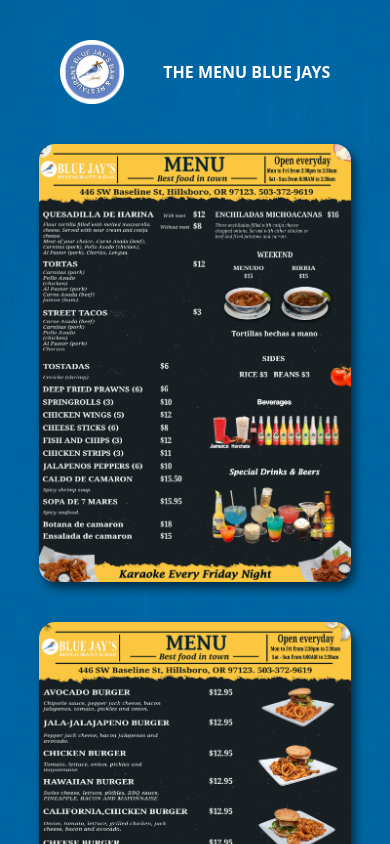
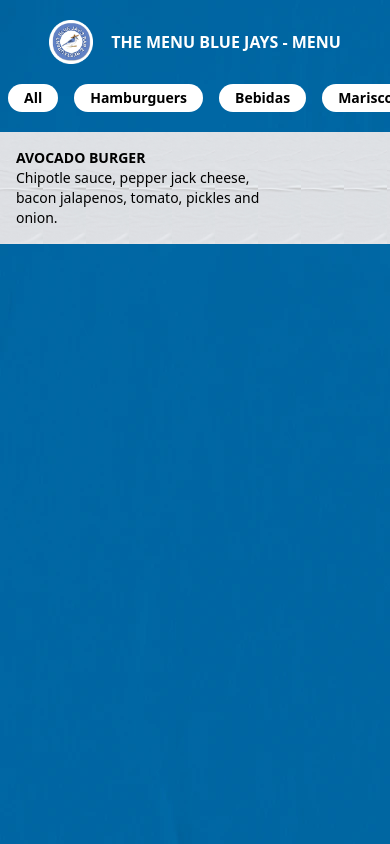
Before and after one commit to jesusrpd/BlueJaysLoanding, a Next.js app: page /menu in a window 390 px wide. Shown: the top 844 px of the page. Built offline with nearby package versions, Linux system fonts and the light colour scheme.

Commit message:
menu mobile

```diff
--- a/src/app/layout.js
+++ b/src/app/layout.js
@@ -1,7 +1,7 @@
 import './globals.css'
 
 export const metadata = {
-  title: 'Blue Jay\'s',
+  title: 'Blue Jay\'s Bar',
   description: 'Bring your family or friends to enjoy our burgers, tacos, octopus cocktails, drinks prepared by professional bartenders.',
   keywords: "mexican food, bar, restaurant, family, hamburger, tacos, cocktails, cakes, beverages, blue jays, bluejays, bluejay's, bluejay's restaurant",
   ogTitle: "BlueJay's Bar and Restaurant Family",
--- a/src/app/menu/page.js
+++ b/src/app/menu/page.js
@@ -1,22 +1,38 @@
 import Image from 'next/image'
 import Menu1 from '../../../public/menu/menu-1.webp'
 import Menu2 from '../../../public/menu/menu-2.webp'
+import Link from 'next/link'
 
 export default function Menu(){
     return(
-        <main className='w-full h-fit bg-menu lg:h-screen'>
-            <div className='flex items-center w-full justify-around px-10 py-10 font-bold text-white lg:pb-5 lg:justify-center'>
-                <Image src="/img/logotipo.webp" alt="logotipo BlueJay's" width={64} height={64}/>
-                <h3 className='md:text-2xl'>THE MENU BLUE JAYS</h3>
+        <main className='w-full min-h-screen bg-menu lg:h-screen'>
+            <div className='flex items-center w-full justify-around px-10 py-5 font-bold text-white lg:pb-5 lg:justify-center'>
+                <Link href="/">
+                    <Image src="/img/logotipo.webp" alt="logotipo BlueJay's" width={44} height={44}/>
+                </Link>
+                <h3 className='md:text-2xl'>THE MENU BLUE JAYS - MENU</h3>
             </div>
-            <div className='lg:flex lg:justify-around'>
+            <div className='flex overflow-x-auto'>
+                <div className='mx-2 px-4 py-1 rounded-2xl bg-white font-bold min-w-fit text-sm'>All</div>
+                <div className='mx-2 px-4 py-1 rounded-2xl bg-white font-bold min-w-fit text-sm'>Hamburguers</div>
+                <div className='mx-2 px-4 py-1 rounded-2xl bg-white font-bold min-w-fit text-sm'>Bebidas</div>
+                <div className='mx-2 px-4 py-1 rounded-2xl bg-white font-bold min-w-fit text-sm'>Mariscos</div>
+                <div className='mx-2 px-4 py-1 rounded-2xl bg-white font-bold min-w-fit text-sm'>Mexican Food</div>
+            </div>
+            <section className='mt-5 p-2 bg-paper bg-contain'>
+                <div className='w-3/4 pl-2 py-2'>
+                    <h4 className='font-bold  text-sm'>AVOCADO BURGER</h4>
+                    <p className=' text-sm'>Chipotle sauce, pepper jack cheese, bacon jalapenos, tomato, pickles and onion.</p>
+                </div>
+            </section>
+            {/* <div className='lg:flex lg:justify-around'>
                 <div>
                     <Image src={Menu1} alt="Menu BlueJay's" className='mb-10 w-4/5 mx-auto rounded-2xl shadow-card lg:w-1/2 '/>
                 </div>
                 <div className='pb-20 lg:pb-0'>
                     <Image src={Menu2} alt="Menu BlueJay's" className='w-4/5 mx-auto rounded-2xl shadow-card lg:w-1/2 '/>
                 </div>
-            </div>
+            </div> */}
         </main>
     )
 }
--- a/src/app/page.js
+++ b/src/app/page.js
@@ -14,7 +14,6 @@
 import Drink2Img from '../../public/img/drink-2.webp'
 import PulpeImg from '../../public/img/food/pulpe.webp'
 import NavBar from '@/components/Navbar'
-
 
 export default function Home() {
 
@@ -103,6 +102,11 @@
         <iframe src="https://www.google.com/maps/embed?pb=!1m14!1m8!1m3!1d1865.786711980167!2d-122.99655561780138!3d45.51973091509433!3m2!1i1024!2i768!4f13.1!3m3!1m2!1s0x54951b2bb7976d9d%3A0x5650f9c4e5c47e81!2sBlue%20Jay&#39;s%20Bar!5e0!3m2!1ses-419!2smx!4v1692216840610!5m2!1ses-419!2smx" title="BlueJay's in Maps" width="600" height="450" style={{border: 0}} allowFullScreen="" loading="lazy" referrerPolicy="no-referrer-when-downgrade" className='w-11/12 h-72 rounded-3xl mt-16 shadow-card md:h-96 md:w-3/4 lg:w-1/2 lg:mt-0'></iframe>
         <Image src={CarrotsImg} alt='carrots Bluejays' className='absolute left-0 negative-carrots z-10 w-44 h-36 md:w-96 md:h-80 lg:w-52 lg:h-44'/>
       </section>
+      <Link href="https://www.ubereats.com/store/blue-jays-restaurant-&-bar/3wYJcLaDVZuTF8dX9B44tA?diningMode=DELIVERY" target='_blank'>
+        <div className='fixed bottom-4 right-4 z-40'>
+          <Image src="/uber_eats.svg" alt='icon uber eats' width={84} height={84}/>
+        </div>
+      </Link>
       <footer className='w-full min-h-screen bg-footer lg:bg-footer-desktop bg-cover relative bg-grayjays flex flex-col justify-center items-center lg:flex-row lg:justify-evenly lg:items-center lg:pt-20'>
         <Image src={LogotipoIcon} alt='logotipo BlueJays' className='w-32 h-24 md:w-64 md:h-64 md:mb-10 lg:w-52 lg:h-52'/>
         <div className='lg:w-1/2 flex flex-col items-center'>
--- a/src/components/Navbar.jsx
+++ b/src/components/Navbar.jsx
@@ -30,20 +30,20 @@
             <div className='w-8 h-1 bg-white rounded-2xl my-2'></div>
           </label>
           <ul className='flex-col items-center md:hidden absolute top-0 left-0 w-full h-screen justify-center bg-bluejays' id='links-mobile'>
-            <li className='mx-3 text-white font-bold text-xl my-5'><Link href='#home'>Home</Link></li>
-            <li className='mx-3 text-white font-bold text-xl my-5'> <Link href='#About BlueJays'>About BlueJays</Link></li>
+            <li className='mx-3 text-white font-bold text-xl my-5'><a href='#home'>Home</a></li>
+            <li className='mx-3 text-white font-bold text-xl my-5'> <a href='#About BlueJays'>About BlueJays</a></li>
             <li className='mx-3 text-white font-bold text-xl my-5'><Link href='/menu'>Menu</Link></li>
-            <li className='mx-3 text-white font-bold text-xl my-5'> <Link href='#horary'> Hours </Link></li>
-            <li className='mx-3 text-white font-bold text-xl my-5'><Link href='#activities'>Activities</Link></li>
-            <li className='mx-3 text-white font-bold text-xl my-5'> <Link href='#Location'>Location </Link></li>
+            <li className='mx-3 text-white font-bold text-xl my-5'> <a href='#horary'> Hours </a></li>
+            <li className='mx-3 text-white font-bold text-xl my-5'><a href='#activities'>Activities</a></li>
+            <li className='mx-3 text-white font-bold text-xl my-5'> <a href='#Location'>Location </a></li>
           </ul>
           <ul className='hidden md:flex'>
-            <li className='mx-3 text-white font-bold text-lg'><Link href='#home'>Home</Link></li>
-            <li className='mx-3 text-white font-bold text-lg'> <Link href='#About BlueJays'>About BlueJays</Link></li>
+            <li className='mx-3 text-white font-bold text-lg'><a href='#home'>Home</a></li>
+            <li className='mx-3 text-white font-bold text-lg'> <a href='#About BlueJays'>About BlueJays</a></li>
             <li className='mx-3 text-white font-bold text-lg'><Link href='/menu'>Menu</Link></li>
-            <li className='mx-3 text-white font-bold text-lg'> <Link href='#horary'> Hours </Link></li>
-            <li className='mx-3 text-white font-bold text-lg'><Link href='#activities'>Activities</Link></li>
-            <li className='mx-3 text-white font-bold text-lg'> <Link href='#Location'>Location </Link></li>
+            <li className='mx-3 text-white font-bold text-lg'> <a href='#horary'> Hours </a></li>
+            <li className='mx-3 text-white font-bold text-lg'><a href='#activities'>Activities</a></li>
+            <li className='mx-3 text-white font-bold text-lg'> <a href='#Location'>Location </a></li>
           </ul>
         </nav>
     )
```
Also changed, not shown: public/uber_eats.svg (added).
